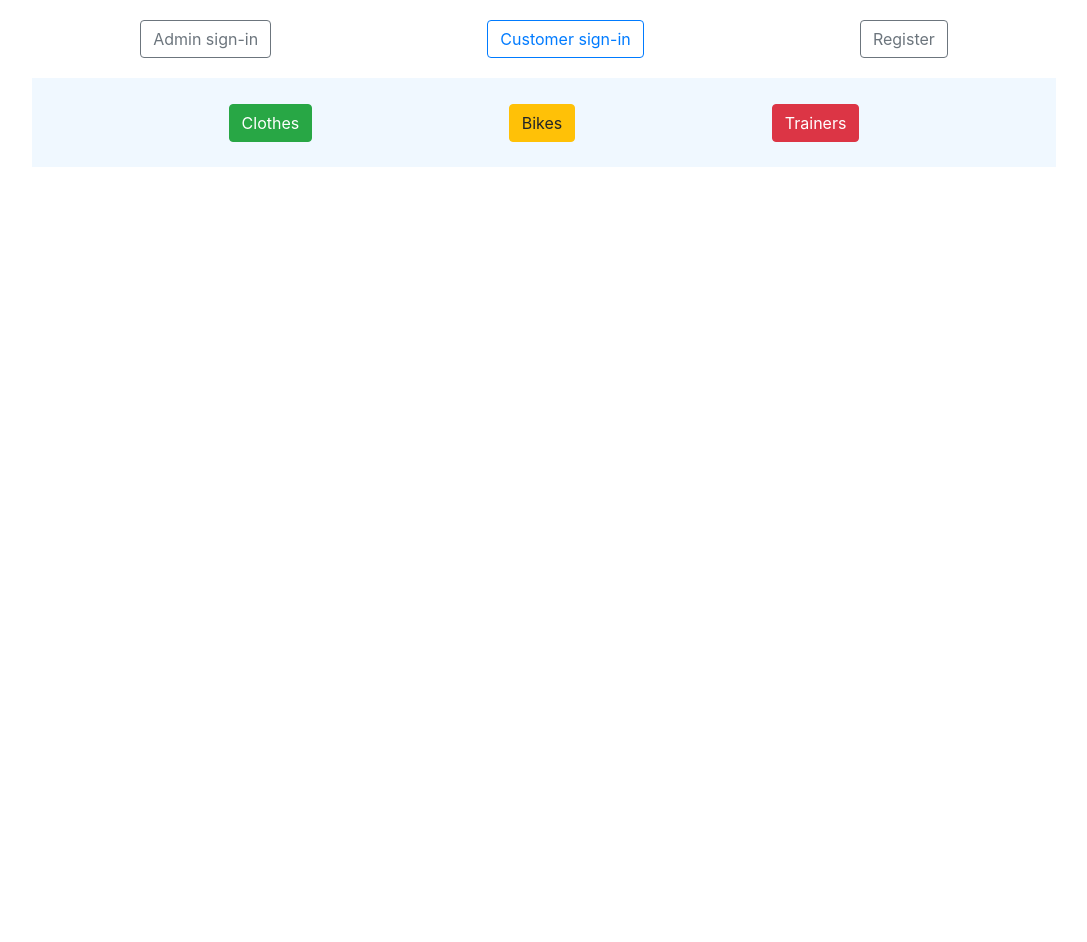
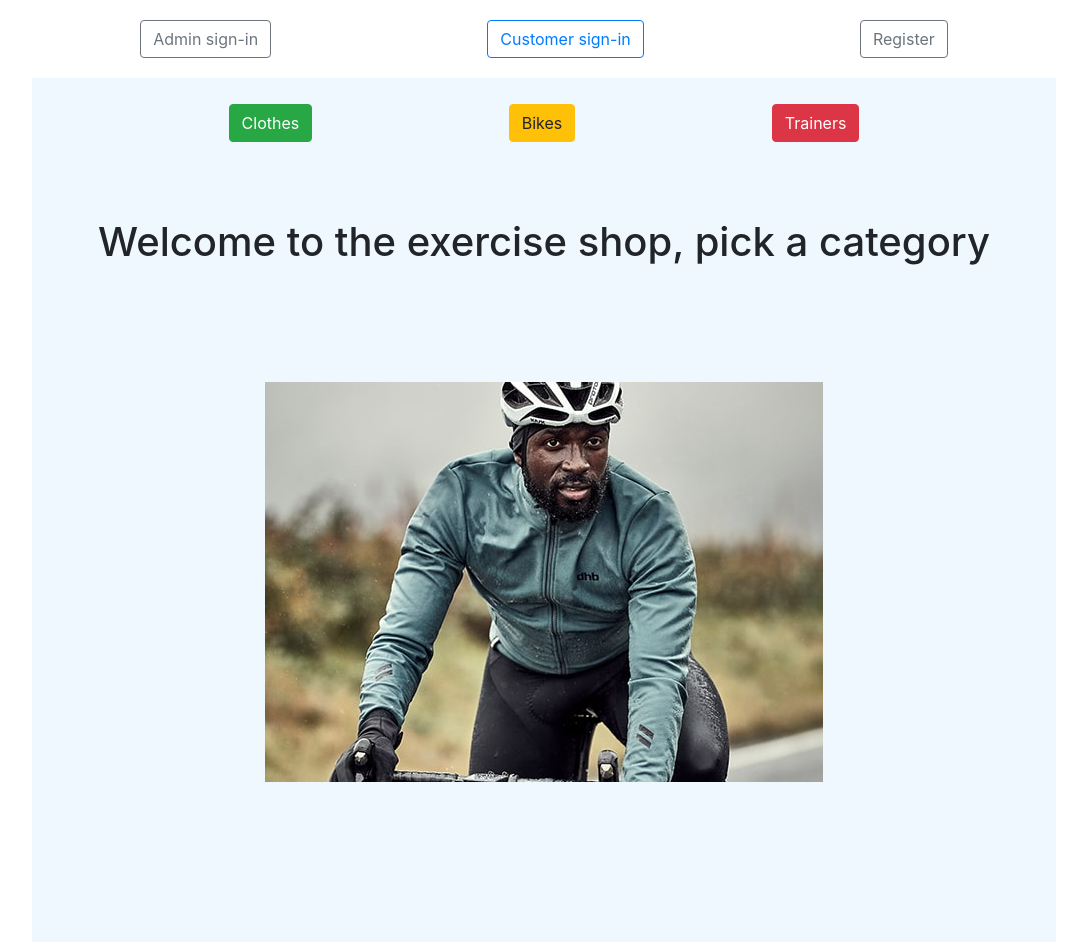
Before and after one commit to Webdev-DavidM/basic-ecommerce-react-frontend, a React (Create React App) app: page / in a window 1280 px wide. Shown: the whole page, without its empty margins (96-1183 px from the left). Before the commit the page ends 800 px from the top, so only its background shows below. Built offline with nearby package versions, Linux system fonts and the light colour scheme.

Commit message:
various improvements made

```diff
--- a/src/App.js
+++ b/src/App.js
@@ -1,40 +1,24 @@
-import React from 'react';
-import { useEffect } from 'react';
-import axios from 'axios';
-import './App.css';
-import { useSelector } from 'react-redux';
-import Shop from './Shop';
-import Login from './components/Login';
-import AdminSignIn from './components/AdminSignIn';
-import Register from './components/Register';
-import Navbar from './components/navBar';
-import Admin from './components/Admin';
-import { BrowserRouter as Router, Route, Redirect } from 'react-router-dom';
+import React from "react";
+import "./App.css";
+import { useSelector } from "react-redux";
+import Shop from "./Shop";
+import Login from "./components/Login";
+import AdminSignIn from "./components/AdminSignIn";
+import Register from "./components/Register";
+import Navbar from "./components/navBar";
+import Admin from "./components/Admin";
+import { BrowserRouter as Router, Route, Redirect } from "react-router-dom";
 
 function App() {
-  useEffect(() => {
-    // const bikes = async () => {
-    //   try {
-    //     let data = await axios.get('https://my-basic-ecommerce-site.herokuapp.com/shop/bikes');
-    //     console.log(data.data[0].name);
-    //   } catch (err) {
-    //     console.log(err);
-    //   }
-    // };
-    // bikes();
-  }, []);
-
+  // the useSelector hook returns a function and has access to the global state in redux,
+  // so below I am returning the authenticated user into the adminAuthenticated variable
   let adminAuthenticated = useSelector(
     (state) => state.users.adminAuthenticated
   );
 
-
-
-
   return (
     <Router basename={process.env.PUBLIC_URL}>
       <div className="App">
-
         <Navbar />
       </div>
       <Route exact path="/" component={Shop} />
--- a/src/Shop.js
+++ b/src/Shop.js
@@ -1,7 +1,7 @@
-import React from 'react';
+import React from "react";
 
-import ShopNavbar from './components/ShopNavbar';
-import ShopItems from './components/ShopItems';
+import ShopNavbar from "./components/ShopNavbar";
+import ShopItems from "./components/ShopItems";
 export default function Shop() {
   // const shopItems = useSelector(shopList);
   // console.log(shopItems);
--- a/src/components/AdminSignIn.js
+++ b/src/components/AdminSignIn.js
@@ -1,26 +1,26 @@
-import React, { useState } from 'react';
-import { useSelector, useDispatch } from 'react-redux';
-import Form from 'react-bootstrap/Form';
-import { adminLogin } from '../reducers/userReducer';
-import Button from 'react-bootstrap/Button';
-import { withRouter } from 'react-router-dom';
+import React, { useState } from "react";
+import { useSelector, useDispatch } from "react-redux";
+import Form from "react-bootstrap/Form";
+import { adminLogin } from "../reducers/userReducer";
+import Button from "react-bootstrap/Button";
+import { withRouter } from "react-router-dom";
 
 function AdminSignIn(props) {
-  const [email, setEmail] = useState('');
-  const [password, setPassword] = useState('');
+  const [email, setEmail] = useState("");
+  const [password, setPassword] = useState("");
   const dispatch = useDispatch();
 
   const handleLogin = async (e) => {
     e.preventDefault();
     let result = await dispatch(adminLogin({ email, password }));
 
-    if (result.type === 'users/adminLogin/fulfilled') {
-      props.history.push('/admin');
+    if (result.type === "users/adminLogin/fulfilled") {
+      props.history.push("/admin");
     }
   };
 
   const updateState = (e) => {
-    if (e.target.type === 'password') {
+    if (e.target.type === "password") {
       setPassword(e.target.value);
     } else {
       setEmail(e.target.value);
@@ -32,6 +32,7 @@ function AdminSignIn(props) {
 
   return (
     <div className="form">
+      <h3>Administrator sign-in</h3>
       <Form
         onSubmit={(e) => {
           handleLogin(e);
@@ -57,10 +58,18 @@ function AdminSignIn(props) {
           />
           {loginSuccessful === false && <p>Log in unsuccessful</p>}
         </Form.Group>
-
-        <Button variant="primary" type="submit">
-          Submit
-        </Button>
+        <div className="button-container">
+          <Button variant="primary" type="submit">
+            Submit
+          </Button>
+          <Button
+            onClick={() => props.history.push("/")}
+            variant="danger"
+            type="submit"
+          >
+            Cancel
+          </Button>
+        </div>
       </Form>
     </div>
   );
--- a/src/components/Login.js
+++ b/src/components/Login.js
@@ -1,26 +1,26 @@
-import React, { useState } from 'react';
-import { useSelector, useDispatch } from 'react-redux';
-import Form from 'react-bootstrap/Form';
-import { userLogin } from '../reducers/userReducer';
-import Button from 'react-bootstrap/Button';
-import { withRouter } from 'react-router-dom';
+import React, { useState } from "react";
+import { useSelector, useDispatch } from "react-redux";
+import Form from "react-bootstrap/Form";
+import { userLogin } from "../reducers/userReducer";
+import Button from "react-bootstrap/Button";
+import { withRouter } from "react-router-dom";
 
 function Login(props) {
-  const [email, setEmail] = useState('');
-  const [password, setPassword] = useState('');
+  const [email, setEmail] = useState("");
+  const [password, setPassword] = useState("");
   const dispatch = useDispatch();
 
   const handleLogin = async (e) => {
     e.preventDefault();
     let result = await dispatch(userLogin({ email, password }));
 
-    if (result.type === 'users/userLogin/fulfilled') {
-      props.history.push('/');
+    if (result.type === "users/userLogin/fulfilled") {
+      props.history.push("/");
     }
   };
 
   const updateState = (e) => {
-    if (e.target.type === 'password') {
+    if (e.target.type === "password") {
       setPassword(e.target.value);
     } else {
       setEmail(e.target.value);
@@ -32,6 +32,7 @@ function Login(props) {
 
   return (
     <div className="form">
+      <h3>Customer sign-in</h3>
       <Form
         onSubmit={(e) => {
           handleLogin(e);
@@ -57,10 +58,18 @@ function Login(props) {
           />
           {loginSuccessful === false && <p>Log in unsuccessful</p>}
         </Form.Group>
-
-        <Button variant="primary" type="submit">
-          Submit
-        </Button>
+        <div className="button-container">
+          <Button variant="primary" type="submit">
+            Submit
+          </Button>
+          <Button
+            onClick={() => props.history.push("/")}
+            variant="danger"
+            type="submit"
+          >
+            Cancel
+          </Button>
+        </div>
       </Form>
     </div>
   );
--- a/src/components/Register.js
+++ b/src/components/Register.js
@@ -1,30 +1,30 @@
-import React, { useState } from 'react';
-import { useDispatch } from 'react-redux';
-import Form from 'react-bootstrap/Form';
-import Button from 'react-bootstrap/Button';
-import { userRegister } from '../reducers/userReducer';
-import { withRouter } from 'react-router-dom';
+import React, { useState } from "react";
+import { useDispatch } from "react-redux";
+import Form from "react-bootstrap/Form";
+import Button from "react-bootstrap/Button";
+import { userRegister } from "../reducers/userReducer";
+import { withRouter } from "react-router-dom";
 
 function Register(props) {
-  const [email, setEmail] = useState('');
-  const [password, setPassword] = useState('');
-  const [name, setName] = useState('');
+  const [email, setEmail] = useState("");
+  const [password, setPassword] = useState("");
+  const [name, setName] = useState("");
   const dispatch = useDispatch();
 
   const handleRegister = async (e) => {
     e.preventDefault();
     let result = await dispatch(userRegister({ email, password, name }));
 
-    if (result.type === 'users/userRegister/fulfilled') {
-      props.history.push('/');
+    if (result.type === "users/userRegister/fulfilled") {
+      props.history.push("/");
     }
   };
 
   const updateState = (e) => {
-    if (e.target.type === 'password') {
+    if (e.target.type === "password") {
       setPassword(e.target.value);
     }
-    if (e.target.type === 'email') {
+    if (e.target.type === "email") {
       setEmail(e.target.value);
     } else {
       setName(e.target.value);
@@ -33,6 +33,7 @@ function Register(props) {
 
   return (
     <div className="form">
+      <h3>Customer sign-up</h3>
       <Form
         onSubmit={(e) => {
           handleRegister(e);
@@ -65,10 +66,18 @@ function Register(props) {
             placeholder="Name"
           />
         </Form.Group>
-
-        <Button variant="primary" type="submit">
-          Submit
-        </Button>
+        <div className="button-container">
+          <Button variant="primary" type="submit">
+            Submit
+          </Button>
+          <Button
+            onClick={() => props.history.push("/")}
+            variant="danger"
+            type="submit"
+          >
+            Cancel
+          </Button>
+        </div>
       </Form>
     </div>
   );
--- a/src/components/ShopItems.js
+++ b/src/components/ShopItems.js
@@ -1,18 +1,23 @@
-import React from 'react';
-import { useSelector } from 'react-redux';
+import React from "react";
+import { useSelector } from "react-redux";
+import cyclist from "../cycle.jpg";
 
 export default function ShopItems() {
   const Items = useSelector((state) => state.shop.items);
-  let itemsJSX = null;
+  let itemsJSX = (
+    <div className="landing-page">
+      <h1> Welcome to the exercise shop, pick a category</h1>
+      <img src={cyclist} className="cyclist" alt="cycle"></img>
+    </div>
+  );
 
   if (Items.length > 0) {
-    console.log(Items);
     itemsJSX = Items.map((item) => {
       return (
-        <div className="flex-item" key={item.id}>
+        <div className="flex-item" key={item._id}>
           <h2>{item.name}</h2>
           <h3>£{item.price}</h3>
-          <img src={item.image} alt="" />
+          <img src={`http://localhost:5000/${item.image}`} alt="" />
           <p>{item.description}</p>
         </div>
       );
--- a/src/index.css
+++ b/src/index.css
@@ -11,15 +11,12 @@
   padding: 2% 0 0 0;
   display: flex;
   flex-wrap: wrap;
+  flex-direction: column;
+  min-height: 800px;
   width: 80%;
   background-color: aliceblue;
   margin: auto;
   text-align: center;
-}
-
-.flex-item img {
-  width: 60%;
-  height: auto;
 }
 
 .flex-item h2 {
@@ -27,12 +24,13 @@
 }
 
 .flex-item {
-  width: 50%;
+  width: 100%;
   height: auto;
+  border: 1px solid black;
 }
 
 .flex-item img {
-  height: 250px;
+  height: 100px;
   width: auto;
 }
 
@@ -51,3 +49,45 @@
   width: 80%;
   margin: auto;
 }
+
+.cyclist {
+  max-width: 80%;
+  height: auto;
+  margin: auto;
+}
+
+.landing-page {
+  margin: 5% auto;
+  display: flex;
+  flex-direction: column;
+  align-items: center;
+  justify-content: space-evenly;
+}
+
+.button-container {
+  display: flex;
+  justify-content: space-evenly;
+}
+
+@media only screen and (min-width: 600px) {
+  .shop-flex-container {
+    padding: 2% 0 0 0;
+    display: flex;
+    flex-wrap: wrap;
+    flex-direction: row;
+    min-height: 800px;
+    width: 80%;
+    background-color: aliceblue;
+    margin: auto;
+    text-align: center;
+  }
+  .flex-item img {
+    width: 60%;
+    height: auto;
+  }
+  .flex-item {
+    width: 50%;
+    height: auto;
+    border: 1px solid black;
+  }
+}
```
Also changed, not shown: src/components/Admin.js (+36 -27 lines), src/reducers/shopReducer.js (+8 -6 lines), src/cycle.jpg (added), 1 other file (tests, documents, lock files or other folders).
